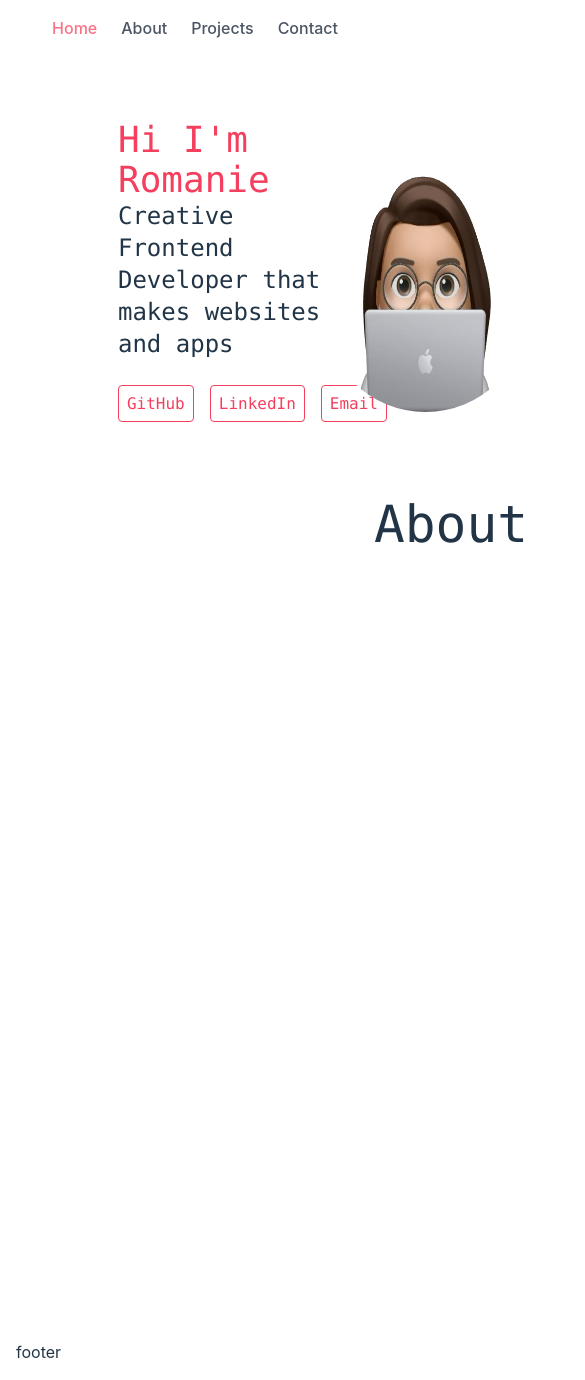
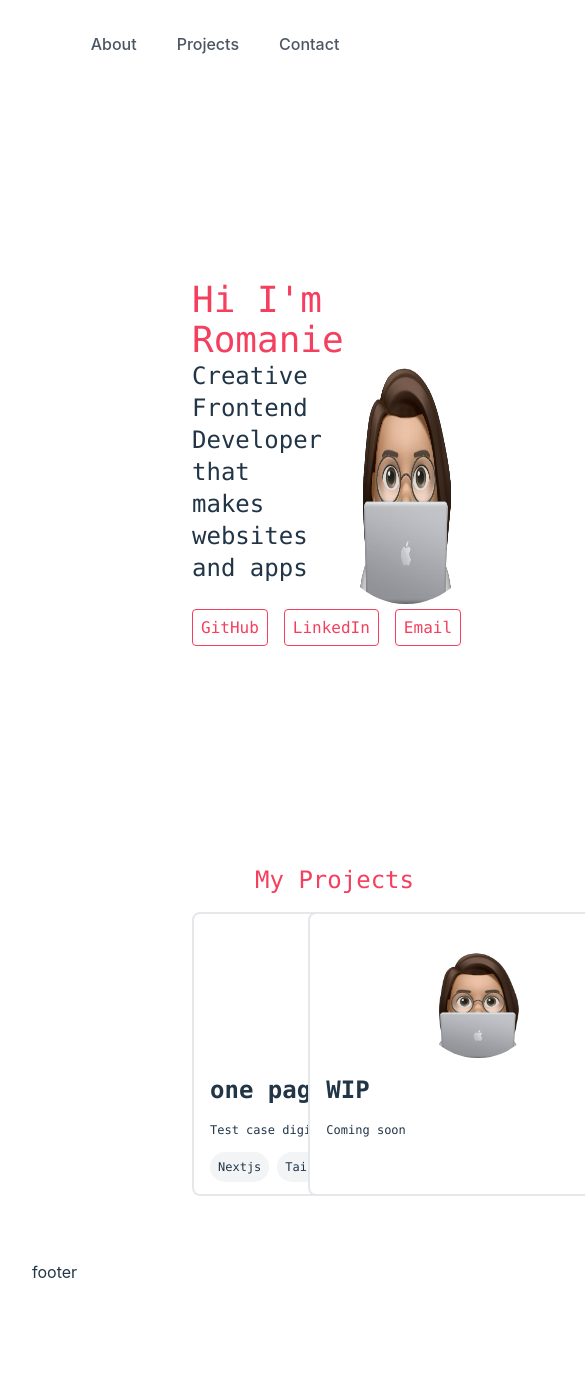
Before and after one commit to RomanieDelporte/Portfolio, a React (Vite) app in the folder portfolio/: page / in a window 390 px wide. Shown: the top 1380 px of the page, 585 px wide, since content can reach past the window. After the commit the page ends 1316 px from the top, so only its background shows below. Built offline with nearby package versions, Linux system fonts and the light colour scheme.

Commit message:
WIP update pages

```diff
--- a/portfolio/src/App.css
+++ b/portfolio/src/App.css
@@ -1,4 +1,8 @@
 #root {
   width: 100%;
-  padding: 1rem;
+  padding: 2rem;
 }
+
+.body {
+  padding: 10rem;
+}
--- a/portfolio/src/Layouts/PageLayout.tsx
+++ b/portfolio/src/Layouts/PageLayout.tsx
@@ -1,25 +1,17 @@
-import { Header } from "../components/Header.tsx";
-import { Footer } from "../components/Footer.tsx";
 import { ReactNode } from "react";
 
 interface LayoutProps {
     children: ReactNode;
 }
 
-export function Layout({children}: LayoutProps) {
+export default function Layout({children}: LayoutProps) {
 
 
     return (
-        <div className="min-h-screen flex flex-col w-full font-mono">
-            {/*<Header />*/}
-
-            <main className="container justify-center flex pl-64 font-mono">
+        <div className="flex flex-col w-full font-mono ">
+            <main className="container flex font-mono mx-auto px-44 py-8 sm:px-8 md:px-12 lg:px-16 xl:px-20">
                 {children}
             </main>
-
-            {/*<Footer />*/}
         </div>
     );
 };
-
-export default Layout;
--- /dev/null
+++ b/portfolio/src/components/Card.tsx
@@ -0,0 +1,28 @@
+export default function Card({title, description, imageUrl, technologies}: {
+    title: string,
+    description: string,
+    imageUrl: string,
+    technologies: string[],
+}) {
+    return (
+        <div className="flex flex-col border-2 border-gray-30 w-[340px] max-w[340px] p-4 bg-white rounded-lg hover:shadow-md hover:ring-black hover:ring-opacity-30">
+            <div className="flex items-center justify-center">
+                <img
+                    src={imageUrl}
+                    alt={title}
+                    className="h-32 w-32 rounded-full"
+                />
+            </div>
+            <h2 className="text-2xl font-bold my-4">{title}</h2>
+            <p className="text-xs">{description}</p>
+            <div className="mt-4">
+                {technologies.map((technology) => (
+                    <span
+                        key={technology}
+                        className="text-xs bg-gray-100 hover:bg-rose-100 hover:text-rose-500 rounded-full p-2 mr-2"
+                    >{technology}</span>
+                ))}
+            </div>
+        </div>
+    );
+}
--- a/portfolio/src/components/Header.tsx
+++ b/portfolio/src/components/Header.tsx
@@ -4,18 +4,17 @@ interface NavItem {
 }
 
 const navItems: NavItem[] = [
-    {title: 'Home', url: '/'},
+    {title: '', url: '/'},
     {title: 'About', url: '/#about'},
-    {title: 'Projects', url: '/projects'},
-    {title: 'Contact', url: '/contact'},
+    {title: 'Projects', url: '/#projects'},
+    {title: 'Contact', url: '/#contact'},
 ];
 
 
 export function Header() {
-
     return (
         <>
-            <div className="flex items-center justify-evenly">
+            <div className="flex items-center justify-around">
                 <div className="sm:hidden bg-rose-100 rounded-full p-2">
                     <img
                         src="/portfolio-home.png"
@@ -29,7 +28,7 @@ export function Header() {
                             <li key={item.title}>
                                 <a
                                     href={item.url}
-                                    className={`text-gray-600 hover:text-rose-400 ${window.location.pathname === item.url ? 'text-rose-400' : 'text-gray-500'}`}
+                                    className={`text-gray-600 hover:text-rose-400 hover:bg-rose-200 p-2 ${window.location.pathname === item.url ? 'text-rose-400' : 'text-gray-500'}`}
                                 >
                                     {item.title}
                                 </a>
--- a/portfolio/src/index.css
+++ b/portfolio/src/index.css
@@ -31,6 +31,7 @@ body {
   display: flex;
   min-width: 320px;
   min-height: 100vh;
+  padding: 0rem;
 }
 
 h1 {
--- a/portfolio/src/pages/About.tsx
+++ b/portfolio/src/pages/About.tsx
@@ -1,10 +1,65 @@
 import PageLayout from "../Layouts/PageLayout.tsx";
+import { useEffect, useState } from "react";
 
-export function About() {
+export default function About({text}: { text: string }) {
+    const [displayText, setDisplayText] = useState('');
+
+    useEffect(() => {
+        let currentIndex = 0;
+        const intervalId = setInterval(() => {
+            setDisplayText(() => {
+                if (currentIndex === text.length) {
+                    clearInterval(intervalId);
+                    return text; // Return the entire text when typing is complete
+                }
+                currentIndex++;
+                return text.substring(0, currentIndex);
+            });
+        }, 100);
+        return () => clearInterval(intervalId);
+    }, [text]);
+
+    interface SocialMediaLink {
+        name: string;
+        url: string;
+    }
+
+    const socialMediaLinks: SocialMediaLink[] = [
+        {name: 'GitHub', url: 'https://github.com/RomanieDelporte'},
+        {name: 'LinkedIn', url: 'https://www.linkedin.com/in/romanie-delporte-446981193/'},
+        {name: 'Email', url: 'mailto:romaniedelporte230@gmail.com'}
+    ]
     return (
         <>
             <PageLayout>
-                <h1>About</h1>
+                <div className="flex items-center mt-20">
+                    <div className="w-6/12 flex flex-col justify-center">
+                        <h2 className="text-4xl font-medium text-rose-500">{displayText}</h2>
+                        <h3 className="text-2xl font-medium flex flex-col truncate line-clamp-2 whitespace-pre-wrap">
+                            Creative Frontend Developer that
+                            makes websites and apps
+                        </h3>
+                        <div className="mt-8">
+                            {socialMediaLinks.map((link) => (
+                                <a
+                                    key={link.name}
+                                    href={link.url}
+                                    target={"_blank"}
+                                    className="text-rose-500 hover:text-rose-400 border rounded mr-4 border-rose-500 p-2 hover:bg-rose-50"
+                                >
+                                    {link.name}
+                                </a>
+                            ))}
+                        </div>
+                    </div>
+                    <div className="ml-auto">
+                        <img
+                            src="/portfolio-home.png"
+                            alt="Romanie logo"
+                            className="h-72 w-72 rounded-full"
+                        />
+                    </div>
+                </div>
             </PageLayout>
         </>
     )
--- a/portfolio/src/pages/Home.tsx
+++ b/portfolio/src/pages/Home.tsx
@@ -1,71 +1,23 @@
 import '../App.css'
 import PageLayout from "../Layouts/PageLayout.tsx";
-import { useEffect, useState } from "react";
-import { About } from "./About.tsx";
+import About from "./About.tsx";
+import Projects from "./Projects.tsx";
 
-function Home({text}: { text: string }) {
-    const [displayText, setDisplayText] = useState('');
 
-    useEffect(() => {
-        let currentIndex = 0;
-        const intervalId = setInterval(() => {
-            setDisplayText((prevText) => {
-                if (currentIndex === text.length) {
-                    clearInterval(intervalId);
-                    return text; // Return the entire text when typing is complete
-                }
-                currentIndex++;
-                return text.substring(0, currentIndex);
-            });
-        }, 100);
-        return () => clearInterval(intervalId);
-    }, [text]);
-
-    interface SocialMediaLink {
-        name: string;
-        url: string;
-    }
-
-    const socialMediaLinks: SocialMediaLink[] = [
-        {name: 'GitHub', url: 'https://github.com/RomanieDelporte'},
-        {name: 'LinkedIn', url: 'https://www.linkedin.com/in/romanie-delporte-446981193/'},
-        {name: 'Email', url: 'mailto:romaniedelporte230@gmail.com'}
-    ]
+function Home() {
 
     return (
         <>
             <PageLayout>
-                <div className="flex flex-col">
-                    <div className="flex mt-20 items-center">
-                        <div className="w-6/12 flex flex-col justify-center">
-                            <h2 className="text-4xl font-medium text-rose-500">{displayText}</h2>
-                            <h3 className="text-2xl font-medium flex flex-col truncate line-clamp-2 whitespace-pre-wrap">
-                                Creative Frontend Developer that
-                                makes websites and apps
-                            </h3>
-                            <div className="mt-8">
-                                {socialMediaLinks.map((link) => (
-                                    <a
-                                        key={link.name}
-                                        href={link.url}
-                                        target={"_blank"}
-                                        className="text-rose-500 hover:text-rose-400 border rounded mr-4 border-rose-500 p-2 hover:bg-rose-50"
-                                    >
-                                        {link.name}
-                                    </a>
-                                ))}
-                            </div>
-                        </div>
-                        <div>
-                            <img
-                                src="/portfolio-home.png"
-                                alt="Romanie logo"
-                                className="h-72 w-72 rounded-full"
-                            />
-                        </div>
+                <div className="flex-col flex">
+                    <div
+                        id={"about"}
+                        className="mt-20"
+                    >
+                        <About text="Hi I'm Romanie" />
                     </div>
-                    <div id={"about"} className="mt-20">
-                        <About />
+                    <div id={"projects"}>
+                        <Projects />
                     </div>
                 </div>
             </PageLayout>
@@ -73,4 +25,4 @@ function Home({text}: { text: string }) {
     )
 }
 
-export default Home
+export default Home;
--- /dev/null
+++ b/portfolio/src/pages/Projects.tsx
@@ -0,0 +1,28 @@
+import PageLayout from "../Layouts/PageLayout.tsx";
+import Card from "../components/Card.tsx";
+import CardData from "../utils/cardData.ts";
+
+export default function Projects() {
+    const cardData = CardData()
+    return (
+        <>
+            <PageLayout>
+                <div className="flex flex-col mt-40">
+                    <h2 className="text-rose-500 text-2xl shadow-rose-300 font-medium text-center">My Projects</h2>
+                    <div className="grid grid-cols-3 gap-16 mt-4">
+                        {cardData.map((card) => (
+                            <Card
+                                key={card.title}
+                                title={card.title}
+                                description={card.description}
+                                technologies={card.technologies}
+                                imageUrl={card.imageUrl}
+                            />
+                        ))}
+                    </div>
+                </div>
+            </PageLayout>
+        </>
+    )
+
+}
--- /dev/null
+++ b/portfolio/src/types/types.ts
@@ -0,0 +1,6 @@
+interface CardData {
+    imageUrl: string;
+    title: string;
+    description: string;
+    technologies: string[];
+}
--- /dev/null
+++ b/portfolio/src/utils/cardData.ts
@@ -0,0 +1,18 @@
+const cardData = (): CardData[] => {
+    return [
+        {
+            imageUrl: "/portfolio-home.png",
+            title: "one pager Nextjs",
+            description: "Test case digital agency",
+            technologies: ["Nextjs", "TailwindCSS", "TypeScript"],
+        },
+        {
+            imageUrl: "/portfolio-home.png",
+            title: "WIP",
+            description: "Coming soon",
+            technologies: [],
+        },
+    ];
+}
+
+export default cardData;
```
Also changed, not shown: portfolio/src/main.tsx (+5 -5 lines).
